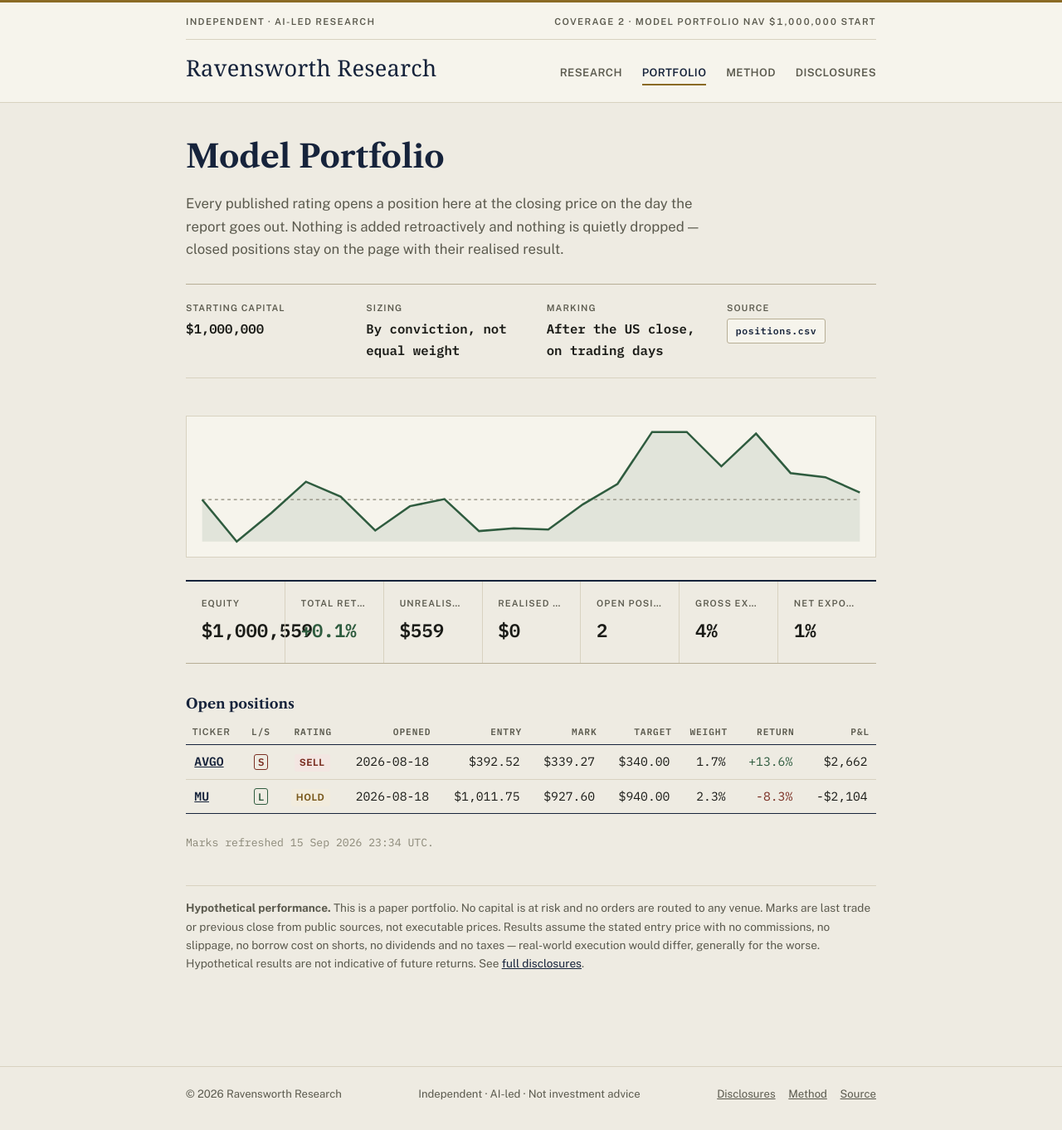
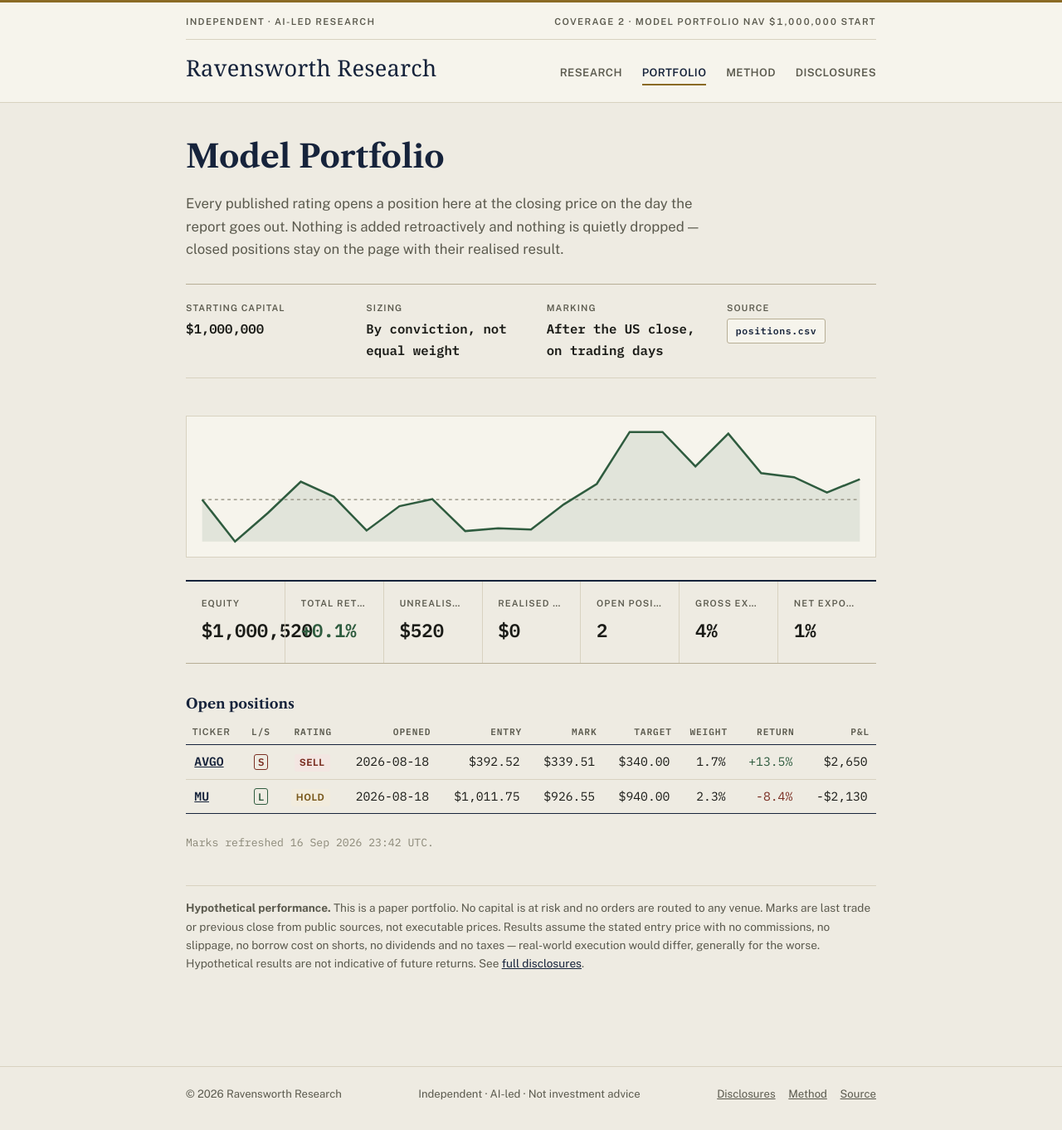
Before and after one commit to ryanrodrigues25200525-svg/ravensworth-research, a Jekyll site: the page built from portfolio.md, in a window 1280 px wide. Shown: the whole page at 83% size. Built offline with Jekyll 4.4.1, drawn with Linux system fonts in a browser that asks for light colours; some web fonts are replaced.

Commit message:
chore: refresh portfolio marks

```diff
--- a/data/equity_curve.csv
+++ b/data/equity_curve.csv
@@ -20,3 +20,4 @@ date,equity
 2026-09-11,1000614.25
 2026-09-14,1000197.0
 2026-09-15,1000558.75
+2026-09-16,1000520.5
--- a/portfolio.md
+++ b/portfolio.md
@@ -17,11 +17,11 @@ result.</p>
 </dl>
 
 <!-- PORTFOLIO:START -->
-<svg class="equity-curve" viewBox="0 0 640 120" role="img" aria-label="Model portfolio equity curve"><polygon points="8,112 8.0,72.2 40.8,112.0 73.7,84.8 106.5,55.2 139.4,69.4 172.2,101.5 205.1,78.4 237.9,71.7 270.7,102.0 303.6,99.4 336.4,100.5 369.3,76.6 402.1,57.3 434.9,8.0 467.8,8.0 500.6,40.6 533.5,9.6 566.3,47.0 599.2,50.9 632.0,65.4 632,112" fill="#2f5c3f" opacity="0.10"/><line x1="8" y1="72.2" x2="632" y2="72.2" stroke="#8b8878" stroke-width="1" stroke-dasharray="3 3"/><polyline points="8.0,72.2 40.8,112.0 73.7,84.8 106.5,55.2 139.4,69.4 172.2,101.5 205.1,78.4 237.9,71.7 270.7,102.0 303.6,99.4 336.4,100.5 369.3,76.6 402.1,57.3 434.9,8.0 467.8,8.0 500.6,40.6 533.5,9.6 566.3,47.0 599.2,50.9 632.0,65.4" fill="none" stroke="#2f5c3f" stroke-width="2"/></svg>
+<svg class="equity-curve" viewBox="0 0 640 120" role="img" aria-label="Model portfolio equity curve"><polygon points="8,112 8.0,72.2 39.2,112.0 70.4,84.8 101.6,55.2 132.8,69.4 164.0,101.5 195.2,78.4 226.4,71.7 257.6,102.0 288.8,99.4 320.0,100.5 351.2,76.6 382.4,57.3 413.6,8.0 444.8,8.0 476.0,40.6 507.2,9.6 538.4,47.0 569.6,50.9 600.8,65.4 632.0,52.8 632,112" fill="#2f5c3f" opacity="0.10"/><line x1="8" y1="72.2" x2="632" y2="72.2" stroke="#8b8878" stroke-width="1" stroke-dasharray="3 3"/><polyline points="8.0,72.2 39.2,112.0 70.4,84.8 101.6,55.2 132.8,69.4 164.0,101.5 195.2,78.4 226.4,71.7 257.6,102.0 288.8,99.4 320.0,100.5 351.2,76.6 382.4,57.3 413.6,8.0 444.8,8.0 476.0,40.6 507.2,9.6 538.4,47.0 569.6,50.9 600.8,65.4 632.0,52.8" fill="none" stroke="#2f5c3f" stroke-width="2"/></svg>
 <div class="stat-strip">
-<div class="stat-tile"><span class="stat-label">Equity</span><span class="stat-value">$1,000,559</span></div>
+<div class="stat-tile"><span class="stat-label">Equity</span><span class="stat-value">$1,000,520</span></div>
 <div class="stat-tile"><span class="stat-label">Total return</span><span class="stat-value"><span class="pos">+0.1%</span></span></div>
-<div class="stat-tile"><span class="stat-label">Unrealised P&amp;L</span><span class="stat-value">$559</span></div>
+<div class="stat-tile"><span class="stat-label">Unrealised P&amp;L</span><span class="stat-value">$520</span></div>
 <div class="stat-tile"><span class="stat-label">Realised P&amp;L</span><span class="stat-value">$0</span></div>
 <div class="stat-tile"><span class="stat-label">Open positions</span><span class="stat-value">2</span></div>
 <div class="stat-tile"><span class="stat-label">Gross exposure</span><span class="stat-value">4%</span></div>
@@ -29,10 +29,10 @@ result.</p>
 </div>
 <h3>Open positions</h3>
 <div class="table-wrap"><table class="ledger"><thead><tr><th>Ticker</th><th>L/S</th><th>Rating</th><th>Opened</th><th>Entry</th><th>Mark</th><th>Target</th><th>Weight</th><th>Return</th><th>P&amp;L</th></tr></thead><tbody>
-<tr><td><a href="{{ '/research/2026-08-18-avgo/' | relative_url }}">AVGO</a></td><td><span class="direction short">S</span></td><td><span class="badge sell">Sell</span></td><td>2026-08-18</td><td>$392.52</td><td>$339.27</td><td>$340.00</td><td>1.7%</td><td><span class="pos">+13.6%</span></td><td>$2,662</td></tr>
-<tr><td><a href="{{ '/research/2026-08-18-mu/' | relative_url }}">MU</a></td><td><span class="direction long">L</span></td><td><span class="badge hold">Hold</span></td><td>2026-08-18</td><td>$1,011.75</td><td>$927.60</td><td>$940.00</td><td>2.3%</td><td><span class="neg">-8.3%</span></td><td>-$2,104</td></tr>
+<tr><td><a href="{{ '/research/2026-08-18-avgo/' | relative_url }}">AVGO</a></td><td><span class="direction short">S</span></td><td><span class="badge sell">Sell</span></td><td>2026-08-18</td><td>$392.52</td><td>$339.51</td><td>$340.00</td><td>1.7%</td><td><span class="pos">+13.5%</span></td><td>$2,650</td></tr>
+<tr><td><a href="{{ '/research/2026-08-18-mu/' | relative_url }}">MU</a></td><td><span class="direction long">L</span></td><td><span class="badge hold">Hold</span></td><td>2026-08-18</td><td>$1,011.75</td><td>$926.55</td><td>$940.00</td><td>2.3%</td><td><span class="neg">-8.4%</span></td><td>-$2,130</td></tr>
 </tbody></table></div>
-<p class="stamp">Marks refreshed 15 Sep 2026 23:34 UTC.</p>
+<p class="stamp">Marks refreshed 16 Sep 2026 23:42 UTC.</p>
 <!-- PORTFOLIO:END -->
 
 <div class="disclaimer">
```
